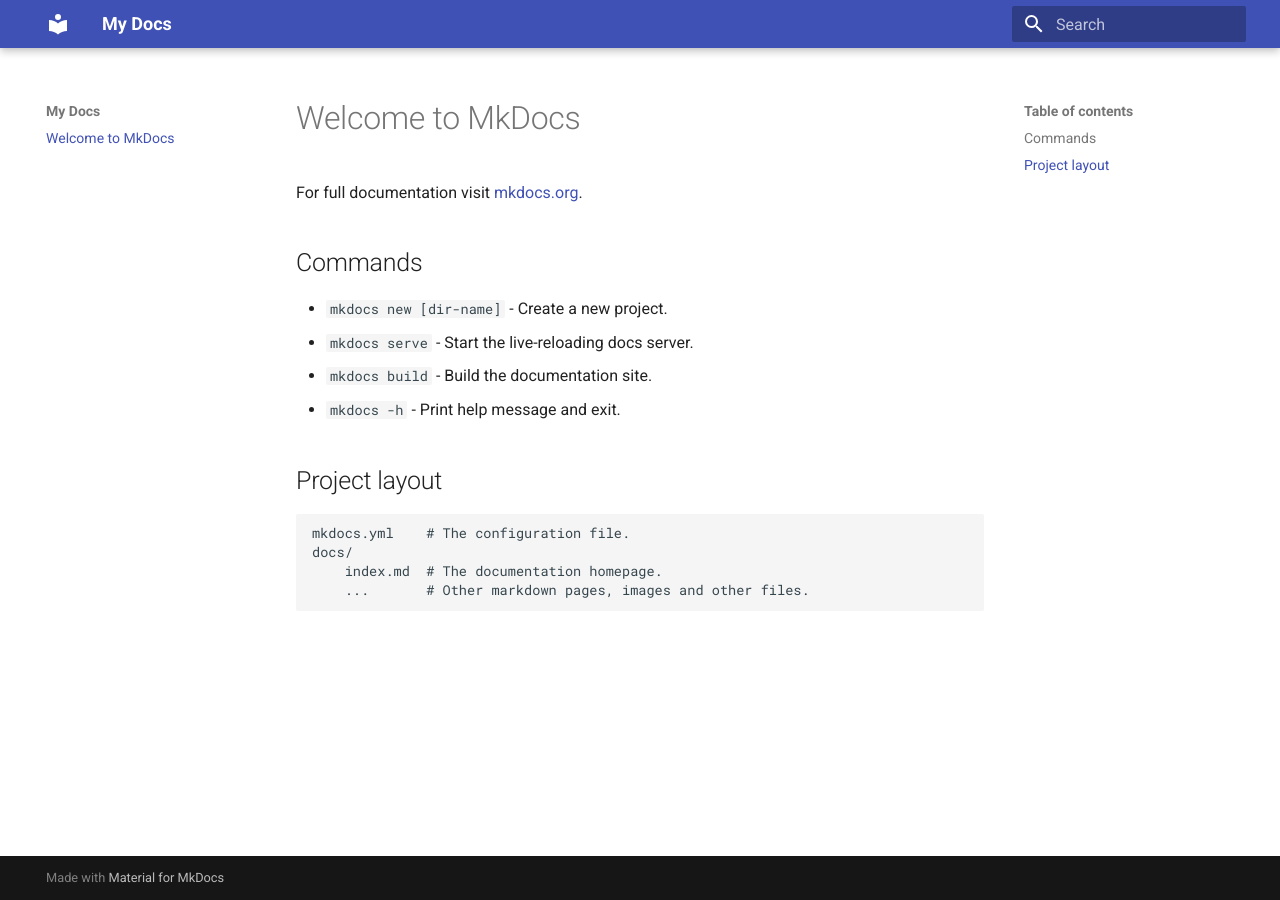
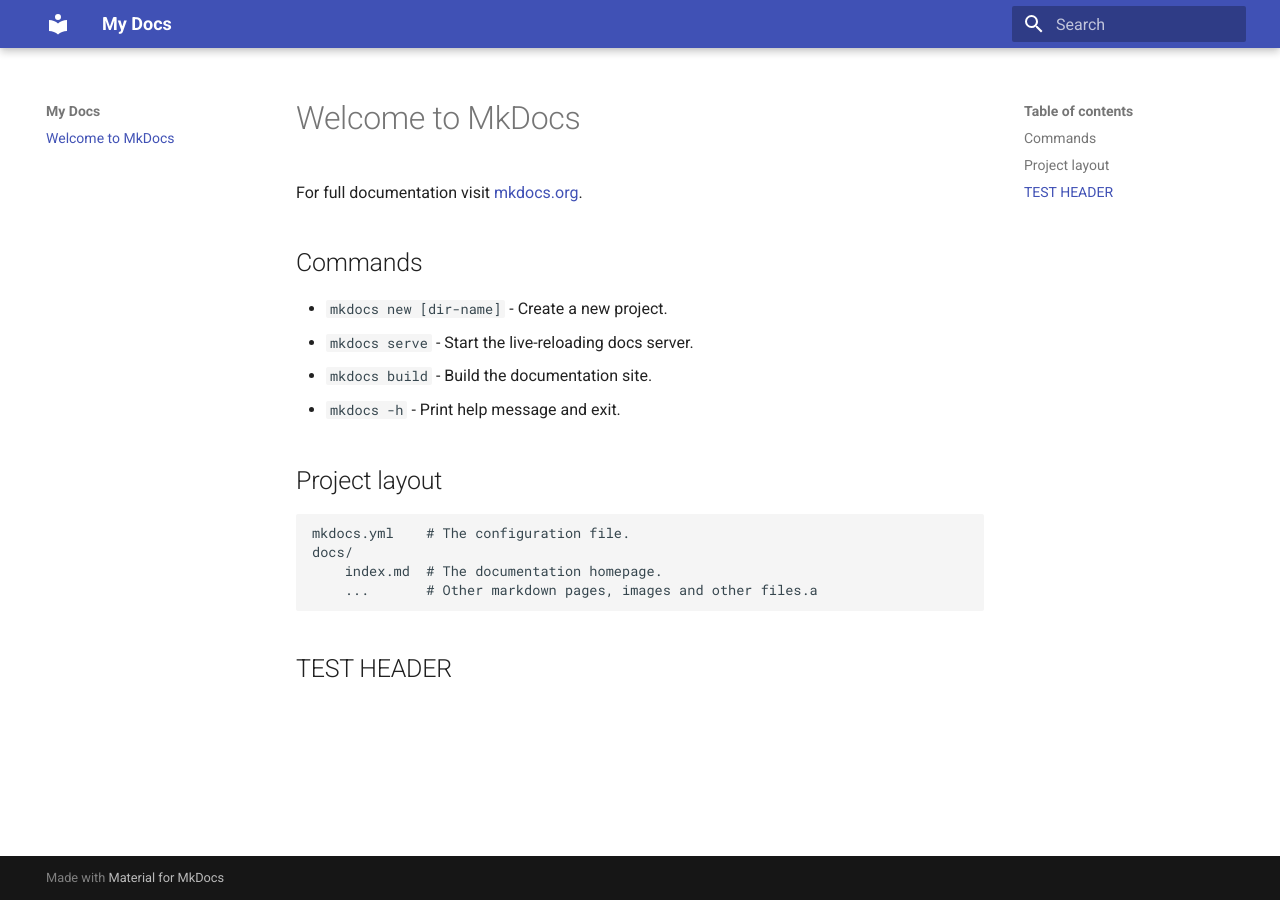
Before and after one commit to thegamesseason4/thegamesseason4.github.io, an MkDocs documentation site: the page built from docs/index.md, in a window 1280 px wide. Built offline with MkDocs 1.6.1 and Material for MkDocs 9.7.7, drawn with Linux system fonts in a browser that asks for light colours.

```diff
--- a/docs/index.md
+++ b/docs/index.md
@@ -4,14 +4,16 @@ For full documentation visit [mkdocs.org](https://www.mkdocs.org).
 
 ## Commands
 
-* `mkdocs new [dir-name]` - Create a new project.
-* `mkdocs serve` - Start the live-reloading docs server.
-* `mkdocs build` - Build the documentation site.
-* `mkdocs -h` - Print help message and exit.
+- `mkdocs new [dir-name]` - Create a new project.
+- `mkdocs serve` - Start the live-reloading docs server.
+- `mkdocs build` - Build the documentation site.
+- `mkdocs -h` - Print help message and exit.
 
 ## Project layout
 
     mkdocs.yml    # The configuration file.
     docs/
         index.md  # The documentation homepage.
-        ...       # Other markdown pages, images and other files.
+        ...       # Other markdown pages, images and other files.a
+
+## TEST HEADER
```
Also changed, not shown: 1 other file.
